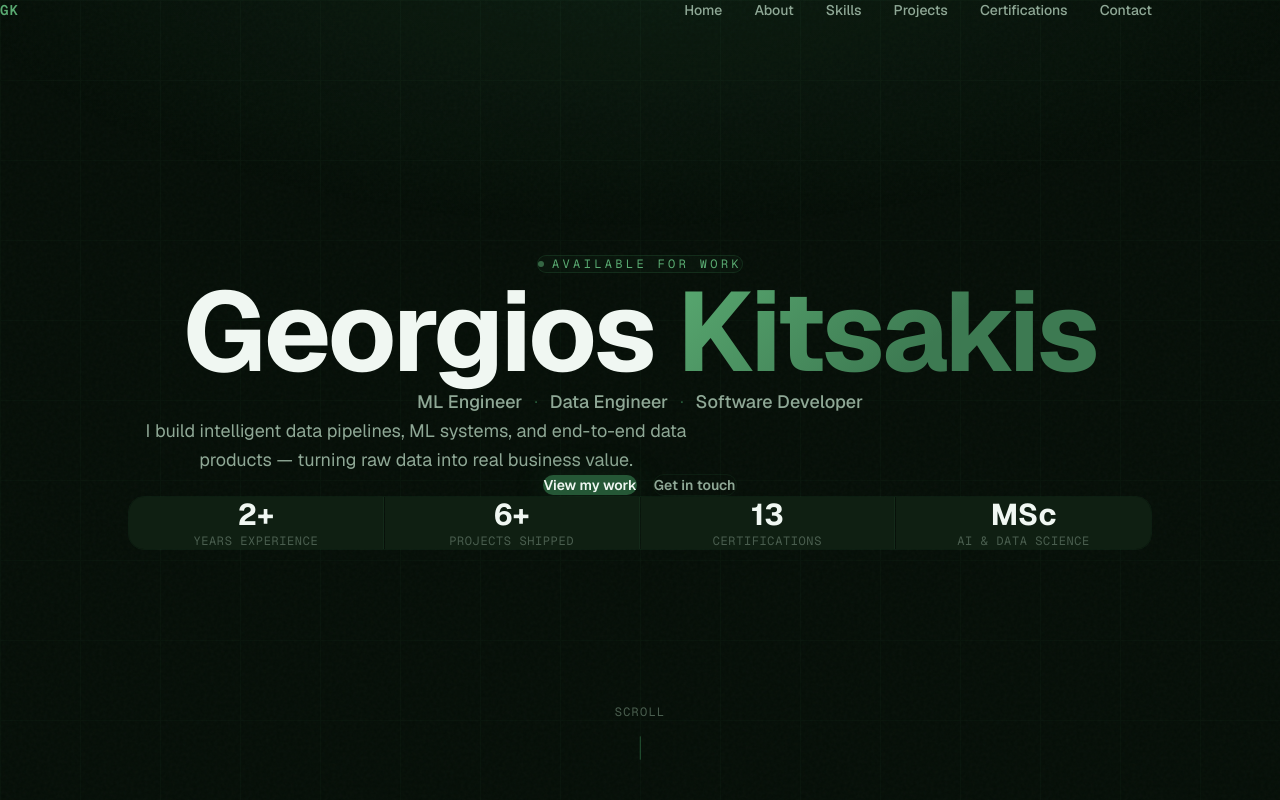
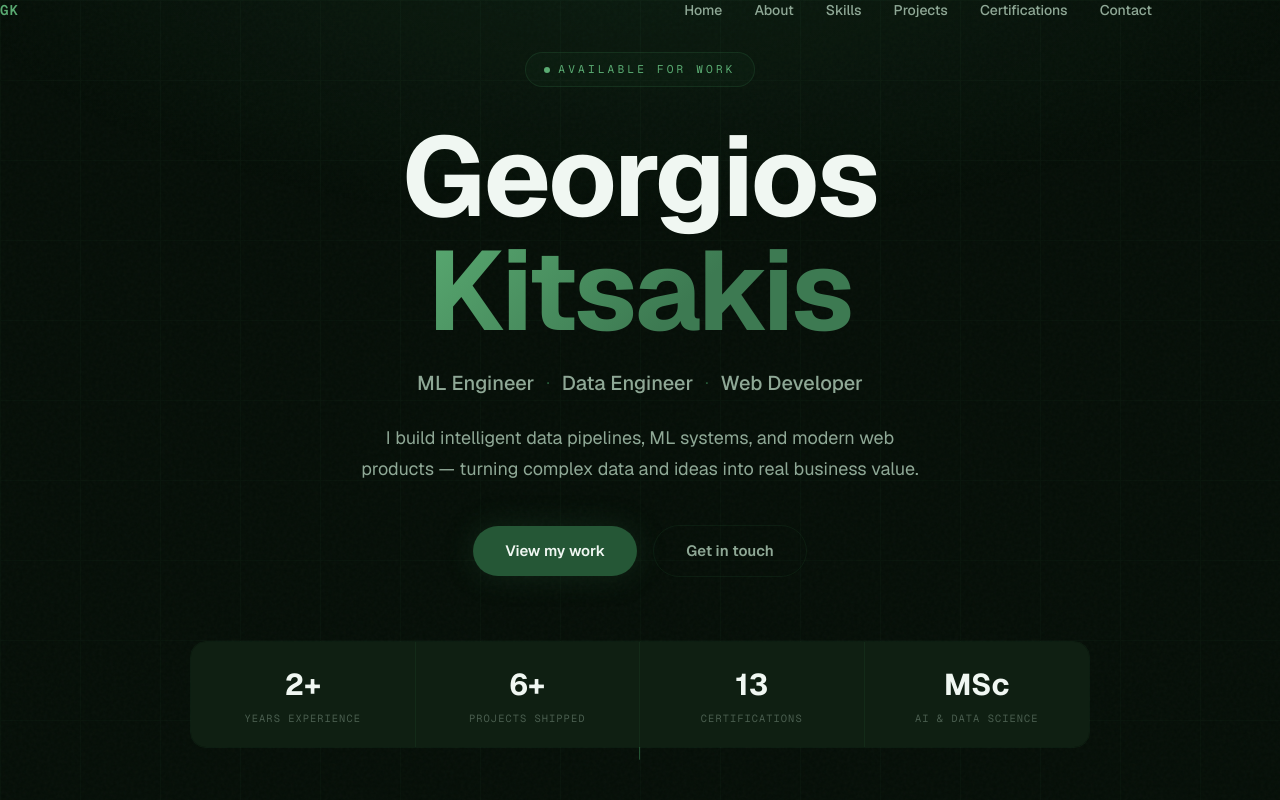
Before and after one commit to kitsakisGk/PersonalPortfolio, a Next.js app: page / in a window 1280 px wide. Shown: the top 800 px of the page. Built offline with nearby package versions, Linux system fonts and the light colour scheme.

Commit message:
Fix Hero buttons, roles, and tagline to include web development

```diff
--- a/components/Hero.tsx
+++ b/components/Hero.tsx
@@ -2,7 +2,7 @@
 
 import { motion } from "framer-motion";
 
-const roles = ["ML Engineer", "Data Engineer", "Software Developer"];
+const roles = ["ML Engineer", "Data Engineer", "Web Developer"];
 
 const stats = [
   { value: "2+", label: "Years experience" },
@@ -15,12 +15,23 @@ export default function Hero() {
   return (
     <section
       id="home"
-      className="relative min-h-screen flex flex-col items-center justify-center overflow-hidden px-6 md:px-12"
+      style={{
+        position: "relative",
+        minHeight: "100vh",
+        display: "flex",
+        flexDirection: "column",
+        alignItems: "center",
+        justifyContent: "center",
+        overflow: "hidden",
+        padding: "0 clamp(1.5rem, 5vw, 5rem)",
+      }}
     >
       {/* Background radial glow */}
       <div
-        className="absolute inset-0 pointer-events-none"
         style={{
+          position: "absolute",
+          inset: 0,
+          pointerEvents: "none",
           background:
             "radial-gradient(ellipse 80% 55% at 50% -10%, rgba(37,87,54,0.22) 0%, transparent 70%)",
         }}
@@ -28,8 +39,11 @@ export default function Hero() {
 
       {/* Grid lines */}
       <div
-        className="absolute inset-0 pointer-events-none opacity-[0.035]"
         style={{
+          position: "absolute",
+          inset: 0,
+          pointerEvents: "none",
+          opacity: 0.035,
           backgroundImage:
             "linear-gradient(var(--accent-light) 1px, transparent 1px), linear-gradient(90deg, var(--accent-light) 1px, transparent 1px)",
           backgroundSize: "80px 80px",
@@ -37,31 +51,61 @@ export default function Hero() {
       />
 
       {/* Content */}
-      <div className="relative z-10 max-w-5xl w-full text-center">
+      <div
+        style={{
+          position: "relative",
+          zIndex: 10,
+          maxWidth: "900px",
+          width: "100%",
+          textAlign: "center",
+        }}
+      >
+        {/* Available for work pill */}
         <motion.div
           initial={{ opacity: 0, y: 16 }}
           animate={{ opacity: 1, y: 0 }}
           transition={{ duration: 0.5, ease: [0.22, 1, 0.36, 1] }}
+          style={{ marginBottom: "2rem" }}
         >
           <span
-            className="inline-flex items-center gap-2 text-xs font-mono tracking-[0.28em] uppercase mb-8 px-4 py-2 rounded-full"
             style={{
+              display: "inline-flex",
+              alignItems: "center",
+              gap: "0.5rem",
+              fontSize: "0.7rem",
+              fontFamily: "var(--font-geist-mono), monospace",
+              letterSpacing: "0.28em",
+              textTransform: "uppercase",
               color: "var(--accent-light)",
               border: "1px solid rgba(37,87,54,0.35)",
               background: "rgba(37,87,54,0.08)",
+              padding: "0.5rem 1.125rem",
+              borderRadius: "999px",
             }}
           >
             <span
-              className="w-1.5 h-1.5 rounded-full animate-pulse"
-              style={{ background: "var(--accent-light)" }}
+              style={{
+                width: "6px",
+                height: "6px",
+                borderRadius: "50%",
+                background: "var(--accent-light)",
+                animation: "pulse 2s cubic-bezier(0.4,0,0.6,1) infinite",
+              }}
             />
             Available for work
           </span>
         </motion.div>
 
+        {/* Name */}
         <motion.h1
-          className="text-[clamp(3.5rem,10vw,7rem)] font-bold leading-[1.02] tracking-tight mb-5"
-          style={{ color: "var(--text-primary)" }}
+          style={{
+            fontSize: "clamp(3.5rem, 10vw, 7rem)",
+            fontWeight: 700,
+            lineHeight: 1.02,
+            letterSpacing: "-0.02em",
+            color: "var(--text-primary)",
+            marginBottom: "1.25rem",
+          }}
           initial={{ opacity: 0, y: 30 }}
           animate={{ opacity: 1, y: 0 }}
           transition={{ duration: 0.7, ease: [0.22, 1, 0.36, 1], delay: 0.08 }}
@@ -79,17 +123,31 @@ export default function Hero() {
           </span>
         </motion.h1>
 
+        {/* Roles */}
         <motion.div
-          className="flex items-center justify-center gap-3 mb-6 flex-wrap"
+          style={{
+            display: "flex",
+            alignItems: "center",
+            justifyContent: "center",
+            gap: "0.75rem",
+            marginBottom: "1.5rem",
+            flexWrap: "wrap",
+          }}
           initial={{ opacity: 0, y: 16 }}
           animate={{ opacity: 1, y: 0 }}
           transition={{ duration: 0.6, ease: [0.22, 1, 0.36, 1], delay: 0.18 }}
         >
           {roles.map((role, i) => (
-            <span key={role} className="flex items-center gap-3">
+            <span
+              key={role}
+              style={{ display: "flex", alignItems: "center", gap: "0.75rem" }}
+            >
               <span
-                className="text-base md:text-lg font-medium"
-                style={{ color: "var(--text-secondary)" }}
+                style={{
+                  fontSize: "clamp(1rem, 2.2vw, 1.25rem)",
+                  fontWeight: 500,
+                  color: "var(--text-secondary)",
+                }}
               >
                 {role}
               </span>
@@ -100,57 +158,91 @@ export default function Hero() {
           ))}
         </motion.div>
 
+        {/* Tagline */}
         <motion.p
-          className="text-base md:text-lg max-w-xl mx-auto leading-relaxed mb-10"
-          style={{ color: "var(--text-secondary)" }}
+          style={{
+            fontSize: "clamp(0.95rem, 1.8vw, 1.125rem)",
+            maxWidth: "580px",
+            margin: "0 auto 2.5rem",
+            lineHeight: 1.75,
+            color: "var(--text-secondary)",
+          }}
           initial={{ opacity: 0, y: 16 }}
           animate={{ opacity: 1, y: 0 }}
           transition={{ duration: 0.6, ease: [0.22, 1, 0.36, 1], delay: 0.26 }}
         >
-          I build intelligent data pipelines, ML systems, and end-to-end
-          data products — turning raw data into real business value.
+          I build intelligent data pipelines, ML systems, and modern web
+          products — turning complex data and ideas into real business value.
         </motion.p>
 
+        {/* CTAs */}
         <motion.div
-          className="flex items-center justify-center gap-4 flex-wrap mb-16"
+          style={{
+            display: "flex",
+            alignItems: "center",
+            justifyContent: "center",
+            gap: "1rem",
+            flexWrap: "wrap",
+            marginBottom: "4rem",
+          }}
           initial={{ opacity: 0, y: 16 }}
           animate={{ opacity: 1, y: 0 }}
           transition={{ duration: 0.6, ease: [0.22, 1, 0.36, 1], delay: 0.34 }}
         >
           <a
             href="#projects"
-            className="px-7 py-3.5 rounded-full font-semibold text-sm transition-all duration-300 hover:scale-105 active:scale-95"
             style={{
+              padding: "0.875rem 2rem",
+              borderRadius: "999px",
+              fontWeight: 600,
+              fontSize: "0.9375rem",
               background: "var(--accent)",
               color: "var(--text-primary)",
               boxShadow: "0 0 30px var(--accent-glow)",
+              textDecoration: "none",
+              transition: "transform 0.2s, background 0.2s, box-shadow 0.2s",
+              display: "inline-block",
             }}
             onMouseEnter={(e) => {
-              (e.currentTarget as HTMLElement).style.background = "var(--accent-mid)";
-              (e.currentTarget as HTMLElement).style.boxShadow = "0 0 44px rgba(37,87,54,0.5)";
+              const el = e.currentTarget as HTMLElement;
+              el.style.background = "var(--accent-mid)";
+              el.style.boxShadow = "0 0 44px rgba(37,87,54,0.5)";
+              el.style.transform = "scale(1.05)";
             }}
             onMouseLeave={(e) => {
-              (e.currentTarget as HTMLElement).style.background = "var(--accent)";
-              (e.currentTarget as HTMLElement).style.boxShadow = "0 0 30px var(--accent-glow)";
+              const el = e.currentTarget as HTMLElement;
+              el.style.background = "var(--accent)";
+              el.style.boxShadow = "0 0 30px var(--accent-glow)";
+              el.style.transform = "scale(1)";
             }}
           >
             View my work
           </a>
           <a
             href="#contact"
-            className="px-7 py-3.5 rounded-full font-semibold text-sm transition-all duration-300 hover:scale-105 active:scale-95"
             style={{
+              padding: "0.875rem 2rem",
+              borderRadius: "999px",
+              fontWeight: 600,
+              fontSize: "0.9375rem",
               border: "1px solid var(--border)",
               color: "var(--text-secondary)",
               background: "transparent",
+              textDecoration: "none",
+              transition: "transform 0.2s, border-color 0.2s, color 0.2s",
+              display: "inline-block",
             }}
             onMouseEnter={(e) => {
-              (e.currentTarget as HTMLElement).style.borderColor = "var(--accent-mid)";
-              (e.currentTarget as HTMLElement).style.color = "var(--text-primary)";
+              const el = e.currentTarget as HTMLElement;
+              el.style.borderColor = "var(--accent-mid)";
+              el.style.color = "var(--text-primary)";
+              el.style.transform = "scale(1.05)";
             }}
             onMouseLeave={(e) => {
-              (e.currentTarget as HTMLElement).style.borderColor = "var(--border)";
-              (e.currentTarget as HTMLElement).style.color = "var(--text-secondary)";
+              const el = e.currentTarget as HTMLElement;
+              el.style.borderColor = "var(--border)";
+              el.style.color = "var(--text-secondary)";
+              el.style.transform = "scale(1)";
             }}
           >
             Get in touch
@@ -159,8 +251,13 @@ export default function Hero() {
 
         {/* Stats bar */}
         <motion.div
-          className="grid grid-cols-2 md:grid-cols-4 gap-px overflow-hidden rounded-2xl"
-          style={{ border: "1px solid var(--border)" }}
+          style={{
+            display: "grid",
+            gridTemplateColumns: "repeat(4, 1fr)",
+            border: "1px solid var(--border)",
+            borderRadius: "1rem",
+            overflow: "hidden",
+          }}
           initial={{ opacity: 0, y: 20 }}
           animate={{ opacity: 1, y: 0 }}
           transition={{ duration: 0.6, ease: [0.22, 1, 0.36, 1], delay: 0.44 }}
@@ -168,21 +265,34 @@ export default function Hero() {
           {stats.map((stat, i) => (
             <div
               key={stat.label}
-              className="flex flex-col items-center py-5 px-4"
               style={{
+                display: "flex",
+                flexDirection: "column",
+                alignItems: "center",
+                padding: "1.25rem 1rem",
                 background: "var(--bg-card)",
-                borderRight: i < stats.length - 1 ? "1px solid var(--border)" : "none",
+                borderRight:
+                  i < stats.length - 1 ? "1px solid var(--border)" : "none",
               }}
             >
               <span
-                className="text-2xl md:text-3xl font-bold mb-1"
-                style={{ color: "var(--text-primary)" }}
+                style={{
+                  fontSize: "clamp(1.375rem, 3vw, 1.875rem)",
+                  fontWeight: 700,
+                  color: "var(--text-primary)",
+                  marginBottom: "0.25rem",
+                }}
               >
                 {stat.value}
               </span>
               <span
-                className="text-xs font-mono uppercase tracking-wider"
-                style={{ color: "var(--text-muted)" }}
+                style={{
+                  fontSize: "0.65rem",
+                  fontFamily: "var(--font-geist-mono), monospace",
+                  textTransform: "uppercase",
+                  letterSpacing: "0.1em",
+                  color: "var(--text-muted)",
+                }}
               >
                 {stat.label}
               </span>
@@ -193,20 +303,33 @@ export default function Hero() {
 
       {/* Scroll indicator */}
       <motion.div
-        className="absolute bottom-8 left-1/2 -translate-x-1/2 flex flex-col items-center gap-2"
+        style={{
+          position: "absolute",
+          bottom: "2rem",
+          left: "50%",
+          transform: "translateX(-50%)",
+          display: "flex",
+          flexDirection: "column",
+          alignItems: "center",
+          gap: "0.5rem",
+        }}
         initial={{ opacity: 0 }}
         animate={{ opacity: 1 }}
         transition={{ delay: 1.1, duration: 0.6 }}
       >
         <span
-          className="text-xs font-mono tracking-widest uppercase"
-          style={{ color: "var(--text-muted)" }}
+          style={{
+            fontSize: "0.65rem",
+            fontFamily: "var(--font-geist-mono), monospace",
+            letterSpacing: "0.2em",
+            textTransform: "uppercase",
+            color: "var(--text-muted)",
+          }}
         >
           Scroll
         </span>
         <motion.div
-          className="w-px h-10"
-          style={{ background: "var(--accent)" }}
+          style={{ width: "1px", height: "2.5rem", background: "var(--accent)" }}
           animate={{ scaleY: [0.3, 1, 0.3] }}
           transition={{ duration: 1.8, repeat: Infinity, ease: "easeInOut" }}
         />
```
